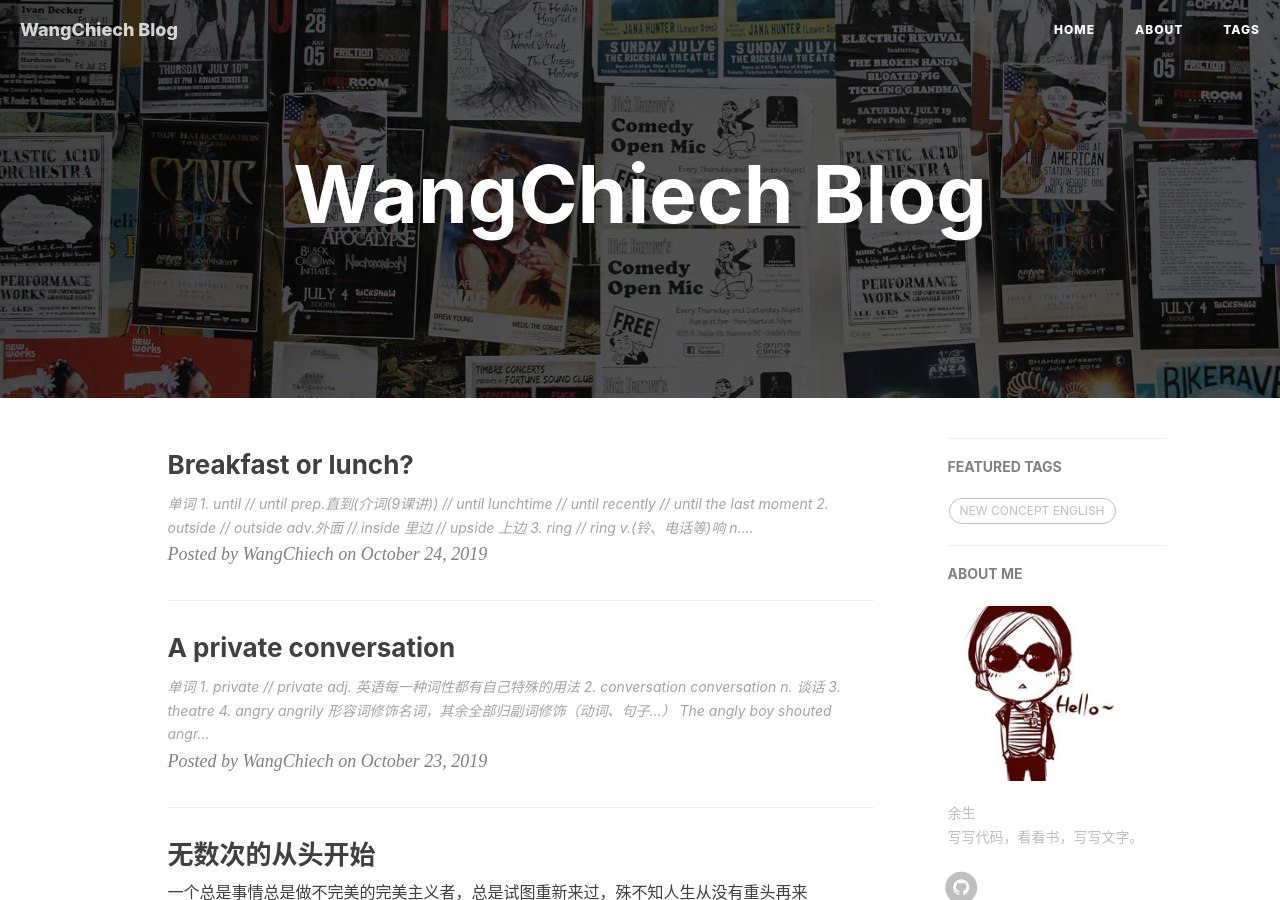
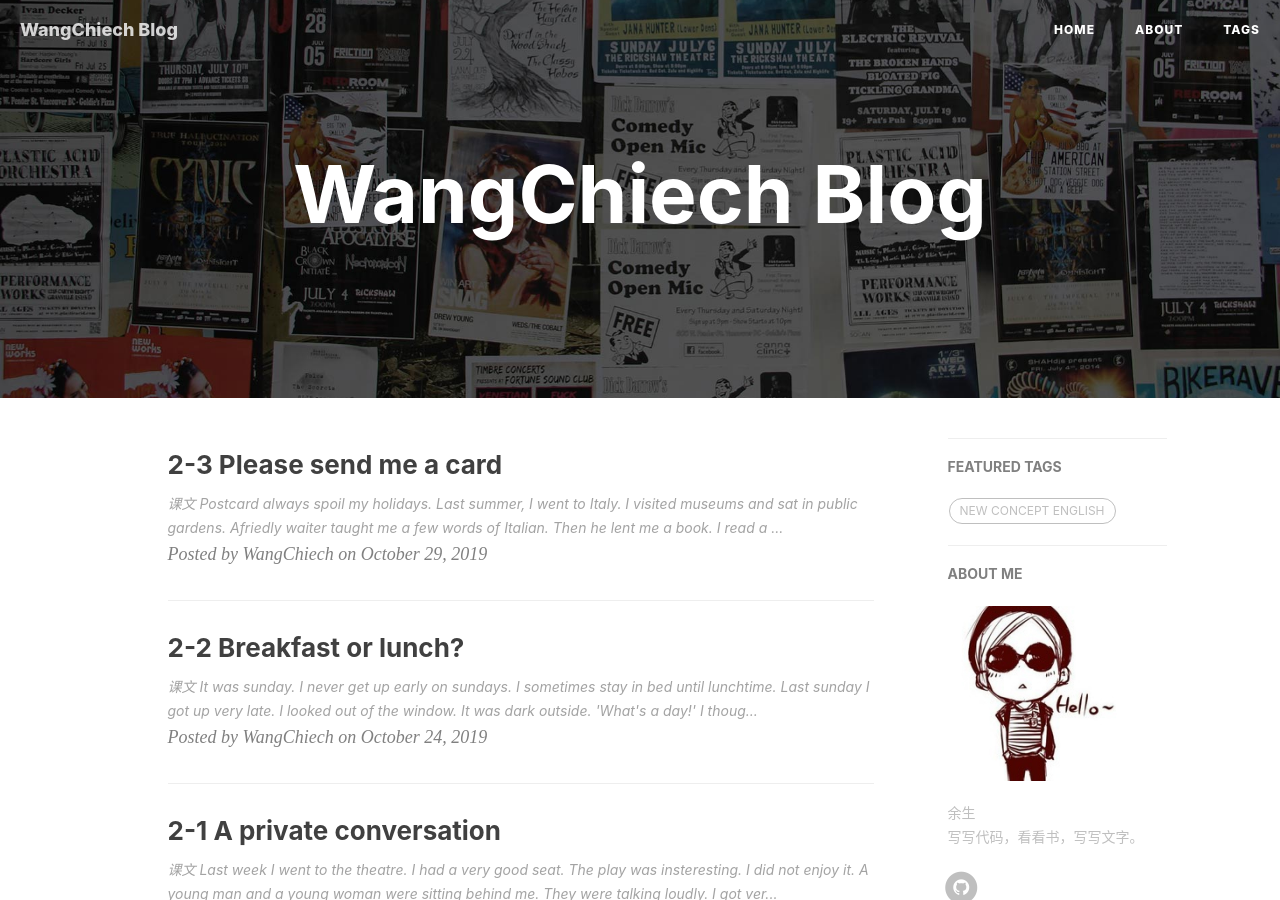
Before and after one commit to WangChiech/WangChiech.github.io, a Jekyll site: the page built from index.html, in a window 1280 px wide and 900 px high. Built offline with Jekyll 4.4.1, drawn with Linux system fonts in a browser that asks for light colours; nearby versions of some CDN libraries; the list of posts is cut into pages by our own code; comment, search, counter and statistics services are not loaded; some of the changed lines change nothing that is shown.

Commit message:
en: 2-3 1

````diff
--- a/_posts/2019-10-23-concept-1-01.md
+++ b/_posts/2019-10-23-concept-1-01.md
@@ -1,12 +1,21 @@
 ---
 layout: post
-title: "A private conversation"
+title: "2-1 A private conversation"
 subtitle: ''
 author: "WangChiech"
 header-style: text
 tags:
   - NEW CONCEPT ENGLISH
 ---
+
+## 课文
+
+```html
+Last week I went to the theatre. I had a very good seat. The play was insteresting. I did not enjoy it. A young man and a young woman were sitting behind me. They were talking loudly. I got very angry. I could not hear the actors. I turned round. I looked at man and woman angrily. They did not pay any attention. In the end, I could not bear it. I turned round again. 'I can't hear a word!' I said angrily.
+	'It's none of your business,' the young man said rudely. 'This is a private conversation!'
+```
+
+
 
 ## 单词
 
@@ -67,6 +76,8 @@ conversation    n. 谈话
 ```js
 // rudely adv. 无礼地，粗鲁地
 ```
+
+
 
 ## 课文语法-简单句
 
--- a/_posts/2019-10-24-concept-1-02.md
+++ b/_posts/2019-10-24-concept-1-02.md
@@ -1,12 +1,24 @@
 ---
 layout: post
-title: "Breakfast or lunch?"
+title: "2-2 Breakfast or lunch?"
 subtitle: ''
 author: "WangChiech"
 header-style: text
 tags:
   - NEW CONCEPT ENGLISH
 ---
+
+## 课文
+
+```html
+It was sunday. I never get up early on sundays. I sometimes stay in bed until lunchtime. Last sunday I got up very late. I looked out of the window. It was dark outside. 'What's a day!' I thought. 'It‘s raining again.' Just then, The telephone rang. It was my aunt Lucy. 'I’ve just arrived by train,' she said. 'I‘m coming to see you.'
+	'But I’m still having breakfast,' I said.
+	'What are you doing?' she said.
+	'I‘m having breakfast,' I repeated.
+	'Dear me!' she said. 'Do you always get up so late? It’s one o‘clock!'
+```
+
+
 
 ## 单词
 
@@ -96,7 +108,8 @@ tags:
 ```js
 // 【一般现在时:】
 // 谓语v. = 原型/第三人称单数(do/does)
-// --- 第三人称单数主语：he she it
+// - 第三人称单数主语：
+// --- he she it
 // --- 可数名词单数
 // --- 不可数名词
 // 1. I tell you a secret.
@@ -104,7 +117,7 @@ tags:
 // 3. Your friend tells you a secret.
 ```
 
-![1571874354375](\img\571874354375.png)
+![1571874354375](\img\1571874354375.png)
 
 - 搭配频率的副词可以和一般现在时一起用
 
@@ -131,3 +144,35 @@ tags:
 ![1571875305983](\img\1571875305983.png)
 
 ![1571875376553](\img\1571875376553.png)
+
+```js
+【感叹句】
+1. What + n./ n.词组
+	What  a terrrible day it is! (it is 可以去掉/ terrible 可以去掉)
+	What a day!(感叹名词，句子前面加 what，要感叹的名词提前)
+2. How + adj./ adv.!
+    How insteresting!
+```
+
+## 知识拓展
+
+```js
+【一般现在时 vs. 现在进行时】
+```
+
+![1572273996308](\img\1572273996308.png)
+
+```js
+【it 可以表示以下几种】
+1. 它
+2. 时间、日期
+3. 天气状况、天色
+4. 不确定对象
+```
+
+```js
+【不规则变化动词】
+1. think thought thought
+2. ring rang rung
+3. come came come coming
+```
--- /dev/null
+++ b/_posts/2019-10-29-concept-1-03.md
@@ -0,0 +1,130 @@
+---
+layout: post
+title: "2-3 Please send me a card"
+subtitle: ''
+author: "WangChiech"
+header-style: text
+tags:
+  - NEW CONCEPT ENGLISH
+---
+
+## 课文
+
+```html
+Postcard always spoil my holidays. Last summer, I went to Italy. I visited museums and sat in public gardens. Afriedly waiter taught me a few words of Italian. Then he lent me a book. I read a few lines, but I did not understand a word. Every day I thought about postcards. My holidays passed quickly, but I did not send cards to my friends. On the last day I made a big decision. I got up early and I bought thirty-seven cards. I spent the whole day in my room, but I did not write a single card!
+```
+
+
+
+## 单词
+
+```js
+1. send v.(sent sent) 寄，送
+	send sb. sth. = send sth. to sb.
+	send a card/a message/a letter
+2. postcard n. 明信片
+3. spoil v. (spoiled or spoilt) 使索然无味，损坏
+	- Postcard always spoil my holidays
+    - 1. damage v. 可修复的损坏
+	- 2. destroy (大范围的)彻底的坏了
+    - 3. ruin (慢慢地、一点点)彻底的坏了
+4. pubilc adj 公共的
+	- public gardens/schools/opinions
+	- n.公众、大众
+	  The museum is open to the public on sundays.
+    - private adj.私人的
+5. friendly adj.友好的
+	- a friendly waiter
+      He is friendly to all of us.
+    - lovely lonely timely brotherly(名词加ly变adv.)
+6. waiter n.男服务员
+	- waitress n.女服务员
+7. lend v.(lent lent)借给
+	- lend sb. sth. = lend sth. to sb.
+      lend me a book = lend a book to me
+      Can you lend me 200 dollars?
+    - lend v.借入/borrow 借出
+      borrow sth. (from sb.)
+8. decision n.决定
+	It is my final decision
+    I made a big decision.
+    - decide v. 决定
+		decide to do sth.
+        I decided to go abroad for further education.
+9.whole adj.整个的
+10.single adj.唯一的、单一的
+```
+
+
+
+## 课文语法
+
+```js
+【Key structure:】
+- 一般过去时
+- 主谓双宾
+```
+
+```js
+【一般过去时:】
+- 形式：v.过去式(did)
+- 用法：Last summer I went to Italy.
+☆ 有过去的时间、上下文有过去的动作
+	She had a boyfriend.
+	Tom was a student.
+- 一般过去变否定疑问
+ 1. You were happy.
+    You were not happy.
+    Were you happy?
+    How were you?
+ 2. They had a meeting.
+    They did not have a meeting.
+    Did they have a meeting?
+    What did they have?
+```
+
+```html
+【课文内容】
+1. teach sb sth = teach sth to sb (taught)
+2. lend sb. sth. = lend sth. to sb. (lent)
+3. read read read
+4. think thought thought
+	think about
+5. pass v.经过
+6. send sb. sth. = send sth. to sb.
+7. spend v.(spant)(人)花费(时间、钱)
+```
+
+
+
+## 知识拓展
+
+```js
+【一般过去时 vs. 主谓双宾】
+```
+
+```js
+【主谓双宾】
+- 双宾语 = 人 + 物
+- 哪些及物动词vt.能接双宾语
+	vt.能同时接人或物的(tall sb./sth.)
+	- send teach lend give ask tell offer
+    - cook buy get make write bring show...
+    ☆ 能接双宾语，但不一定非要接双宾语
+    双宾语动词 + sb. + sth. = 双宾语动词 + sth. +to(表方向）/for(表目的，为了) + sb.
+```
+
+```js
+【不规则变化动词】
+1. send sent sent
+2. spoil  spoiled  spoiled
+		  spoilt   spoilt
+3. teach  taught  taught
+4. lend  lent  lent
+5. read  read  read
+6. understand  undesstood  understood
+7. make  made  made making
+8. buy  bought  bought
+9. spend  spent  spent
+10. write  wrote  written  writing
+```
````
Also changed, not shown: img/1572273996308.png (added).
